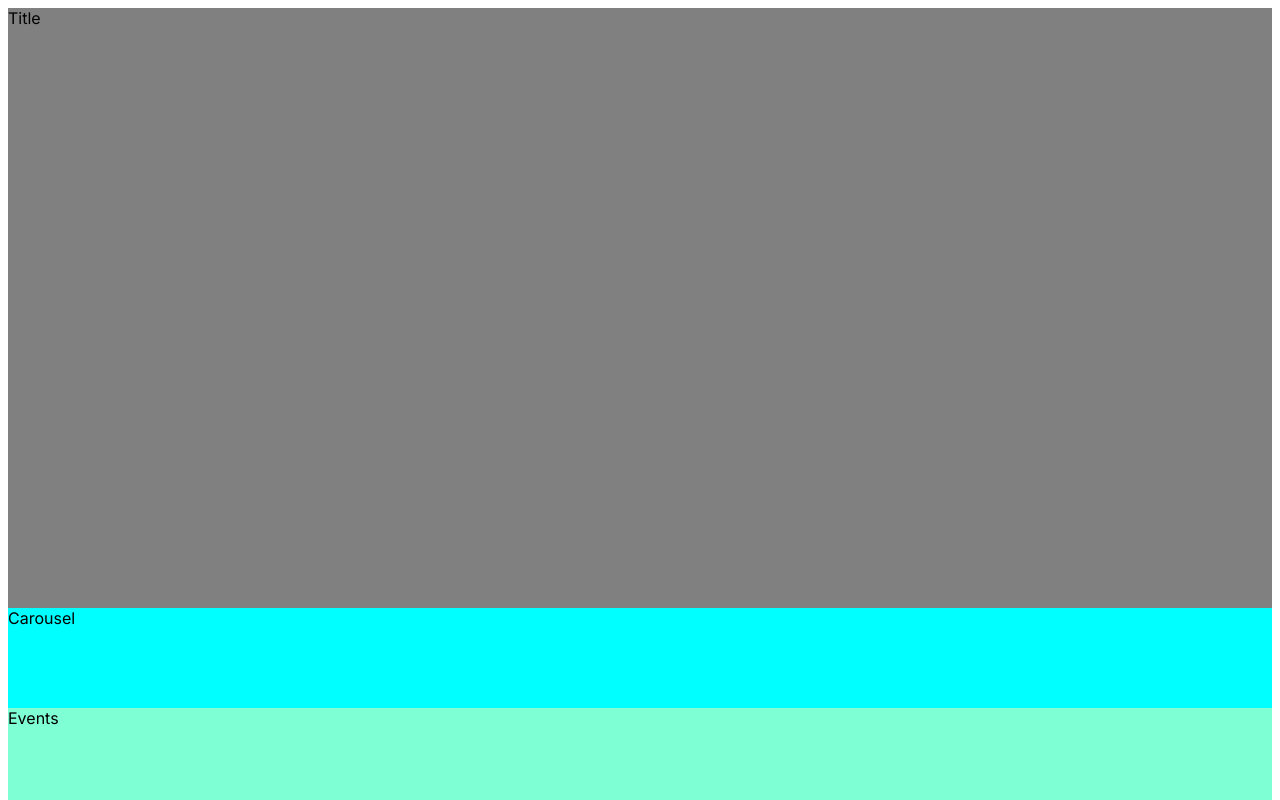
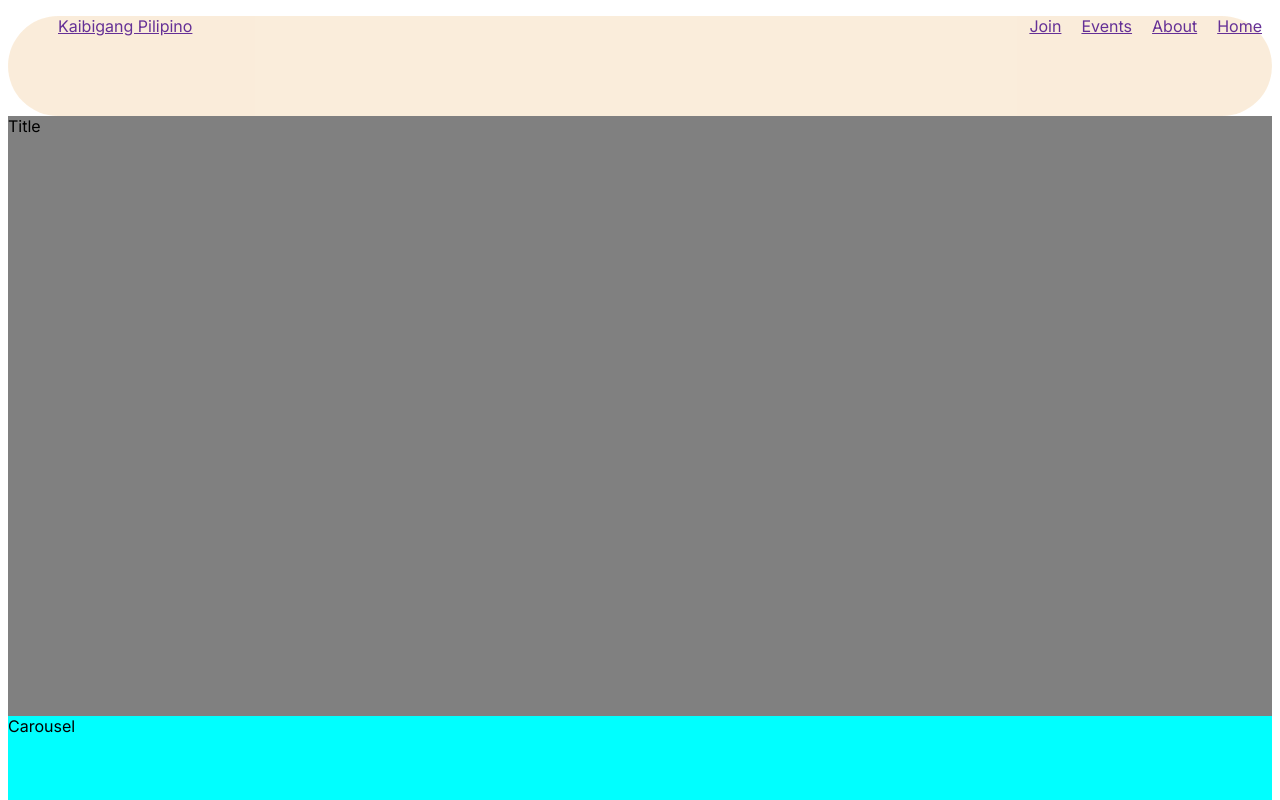
Before and after one commit to a2jensen/KP-Website, a Next.js app: page /home in a window 1280 px wide. Shown: the top 800 px of the page. Built offline with nearby package versions, Linux system fonts and the light colour scheme.

Commit message:
updated navbar stuff

```diff
--- a/app/home/page.tsx
+++ b/app/home/page.tsx
@@ -12,7 +12,7 @@ import Footer from "../../components/footer/footer";
 export default function Home() {
   return (
     <main className={styles.main}>
-     <navbar/>
+     <Navbar/>
      <Title />
      <Carousel />
      <EventsLayout />
--- a/components/navbar/navbar.jsx
+++ b/components/navbar/navbar.jsx
@@ -5,16 +5,17 @@ export default function Navbar() {
     return (
 
         <div className = {styles.navBarShape}>
-        <div ></div>
+        <div>
+            </div>
              <ul className = {styles.list}>
-                 <li className = {styles.listElementKP}><a href="">kabigang pillipino</a></li>
-
-                 <li className = {styles.listElementHome}><a href="">hosssmse</a></li>
-                 <li className = {styles.listElementAbout}><a href="">about</a></li>
-                 <li className = {styles.listElementEvents}><a href="">events</a></li>
-                 <li className = {styles.listElementJoin}><a href="">join</a></li>
+                {/* <li className = {styles.listElementKP}><a href="">Kaibigang Pilipino</a></li> */}
+                <li className = {styles.listElementHome}><a href="">Home</a></li>
+                <li className = {styles.listElementAbout}><a href="">About</a></li>
+                <li className = {styles.listElementEvents}><a href="">Events</a></li>
+                <li className = {styles.listElementKP}><a href="">Kaibigang Pilipino</a></li>
+                <li className = {styles.listElementJoin}><a href="">Join</a></li>
              </ul>
-             {/* <div>HI<div>HELLOs</div></div> */}
-             </div>
+             {}
+        </div>
     )
 }
--- a/components/navbar/navbar.module.css
+++ b/components/navbar/navbar.module.css
@@ -8,6 +8,7 @@
 
 .navBarShape{
     min-height: 100px;
+    opacity: .90;
     background-color: antiquewhite;
     padding-top: 36px;
     padding-left: 181px;
@@ -33,24 +34,25 @@
     border-radius: 200px;
      }
 
+     .listElementKP {
+      padding: 0 10px 0 10px;
+      /*Top, R, B, L */
+      text-align: left;
+      text-align: middle;
+      display: inline;
+      border: 20px;
+      border-radius: 200px;
+      float: left;
+     }
+
      .listElementHome,
      .listElementJoin,
      .listElementEvents,
      .listElementAbout {
-       padding: 0 10px 0 10px;
+      padding: 0px 10px 0 10px;
       /*Top, R, B, L */
-       text-align: right;
+      /* text-align: right; */
       display: inline;
-       border: 20px;
-        border-radius: 200px;
-
-     }
-     .listElementKP {
-       padding: 0 10px 0 10px;
-       /*Top, R, B, L */
-       text-align: right;
-       display: inline;
-       background-color: white;
       border: 20px;
       border-radius: 200px;
       float: right;
```
Lines whose indentation alone changed are shown as unchanged.
